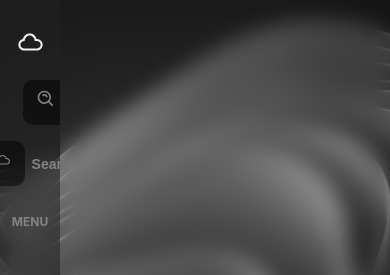
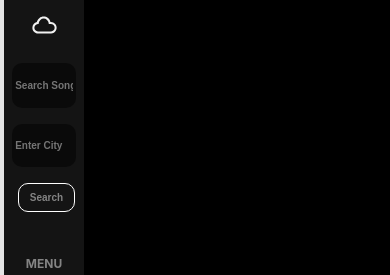
Before and after one commit to Pulkit-Dadheech/Weather-Tunes-Project, a React (Create React App) app: page /home-page/recommendations in a window 390 px wide. Shown: the top 275 px of the page. Built offline with nearby package versions, Linux system fonts and the light colour scheme; no server answers.

Commit message:
improve responsiveness of website

```diff
--- a/package.json
+++ b/package.json
@@ -38,5 +38,8 @@
       "last 1 firefox version",
       "last 1 safari version"
     ]
+  },
+  "devDependencies": {
+    "tailwindcss": "^3.4.12"
   }
 }
--- a/src/App.css
+++ b/src/App.css
@@ -12,8 +12,9 @@
     left: 0;
     right: 0;
     bottom:0;
-    background: var(--main-background);
-    background-size: cover;
-    filter: var(--main-background-image-filter);
+    /*background: var(--main-background);*/
+    /*background-size: cover;*/
+    /*filter: var(--main-background-image-filter);*/
+    background-color: black;
     z-index: -1;
 }
--- a/src/App.js
+++ b/src/App.js
@@ -7,6 +7,7 @@ import Playlist from "./components/PlayList";
 import React from "react";
 import Recommendations from "./components/Recommendations";
 import Navbar from "./components/Navbar";
+import '../src/styles/customize-progress-bar.css'
 
 function App() {
     return (
--- a/src/components/LeftMenu/LeftMenu.jsx
+++ b/src/components/LeftMenu/LeftMenu.jsx
@@ -1,35 +1,39 @@
-import React, {useContext, useEffect, useState} from "react";
+import React, { useState, useContext, useEffect } from "react";
 import "../../styles/LeftMenu.css";
-import {WiCloud} from "react-icons/wi";
-import {BiSearchAlt} from "react-icons/bi";
-import {MenuList} from "./MenuList";
-import {MenuItems} from "./MenuItems";
-import {TrackList} from "./TrackList";
-import {SongNameContext} from "../../songContext";
+import { WiCloud } from "react-icons/wi";
+import { BiSearchAlt } from "react-icons/bi";
+import { MenuList } from "./MenuList";
+import { MenuItems } from "./MenuItems";
+import { TrackList } from "./TrackList";
+import { SongNameContext } from "../../songContext";
 import axios from "axios";
-import {useNavigate} from "react-router-dom";
+import { useNavigate } from "react-router-dom";
+
 function LeftMenu() {
-    const {setSongName, weatherData, setWeatherData, city, setCity} = useContext(SongNameContext);
+    const { setSongName, weatherData, setWeatherData, city, setCity } = useContext(SongNameContext);
     const [cityName, setCityName] = useState("");
     const [search, setSearch] = useState("");
+    const [menuOpen, setMenuOpen] = useState(false); // To toggle menu on mobile
     const navigate = useNavigate();
-    const {setActiveItem} = useContext(SongNameContext);
+    const { setActiveItem } = useContext(SongNameContext);
 
     useEffect(() => {
         const delayDebounceFn = setTimeout(() => {
-            if(search!=="") setSongName(search);
+            if (search !== "") setSongName(search);
         }, 1000);
 
         return () => clearTimeout(delayDebounceFn);
     }, [search]);
 
     useEffect(() => {
-        fetchWeatherData()
-    }, [city])
+        fetchWeatherData();
+    }, [city]);
 
     const fetchWeatherData = async () => {
         try {
-            const {data} = await axios.get(`https://api.openweathermap.org/data/2.5/weather?q=${city}&appid=8e6bed74c04b5e007c5319a037a08e8e&units=metric`);
+            const { data } = await axios.get(
+                `https://api.openweathermap.org/data/2.5/weather?q=${city}&appid=8e6bed74c04b5e007c5319a037a08e8e&units=metric`
+            );
             console.log(data);
             setWeatherData(data);
         } catch (error) {
@@ -42,38 +46,55 @@ function LeftMenu() {
         setCity(cityName);
         setCity(cityName);
         fetchWeatherData();
-        setActiveItem("Recommendations")
+        setActiveItem("Recommendations");
         navigate("/home-page/recommendations");
     };
 
+    const toggleMenu = () => {
+        setMenuOpen(!menuOpen);
+    };
+
     return (
-        <div className="left-menu">
+        <>
+            {/* Button to toggle menu on smaller screens */}
+            <button className="menu-toggle" onClick={toggleMenu}>
+                <i className="fas fa-bars"></i>
+            </button>
+
+            {/* Left menu with conditional class for mobile view */}
+            <div className={`left-menu ${menuOpen ? "open" : ""}`}>
                 <div className="logo-container">
                     <i>{WiCloud()}</i>
                     <h3 className="left-menu-main-title">Weather Tunes</h3>
                 </div>
                 <div className="search-box">
                     <i className="search-icon">{BiSearchAlt()}</i>
-                <input type="text" placeholder="Search Song" onChange={(e) => setSearch(e.target.value)}/>
+                    <input
+                        type="text"
+                        placeholder="Search Song"
+                        onChange={(e) => setSearch(e.target.value)}
+                    />
                 </div>
 
                 <div className="weather-card">
                     <div className="weather-box">
                         <div className="weather-search-box">
                             <i className="weather-icon">{WiCloud()}</i>
-                        <input type={"text"} placeholder="Enter City" value={cityName} onChange={(e) => setCityName(e.target.value)}/>
+                            <input
+                                type="text"
+                                placeholder="Enter City"
+                                value={cityName}
+                                onChange={(e) => setCityName(e.target.value)}
+                            />
                         </div>
                         <button onClick={onSearch} className="search-button">
-                        {cityName === city ? 'Shuffle Song' : 'Search'}
+                            {cityName === city ? "Shuffle Song" : "Search"}
                         </button>
-
                     </div>
                     {typeof weatherData.main !== "undefined" ? (
                         <div className={"weather-information"}>
                             <p>{weatherData.name}</p>
-                        {/* Temperature Celsius  */}
                             <p>{weatherData.main.temp}°C</p>
-                        {/* Condition (Sunny ) */}
                             <p>{weatherData.weather[0].main}</p>
                         </div>
                     ) : (
@@ -82,14 +103,14 @@ function LeftMenu() {
                 </div>
 
                 <div className={"menu-items-container"}>
-                <MenuItems title={"Menu"} menuObject={MenuList}/>
+                    <MenuItems title={"Menu"} menuObject={MenuList} />
                 </div>
                 <div className="track-list-container">
-                <TrackList/>
+                    <TrackList />
                 </div>
-
             </div>
+        </>
     );
 }
 
-export {LeftMenu};
+export { LeftMenu };
--- a/src/components/Recommendations.jsx
+++ b/src/components/Recommendations.jsx
@@ -1,10 +1,10 @@
-import {useContext} from "react";
+import {useContext, useEffect, useState} from "react";
 import {SongNameContext} from "../songContext";
 import "../styles/weather-playlist.css";
 import {useNavigate} from "react-router-dom";
 
 export default function Recommendations() {
-
+    const [loading, setLoading] = useState(true); // Initialize loading state
     const navigate  = useNavigate();
     const {
         setSongName,
@@ -12,25 +12,34 @@ export default function Recommendations() {
         setActiveItem
     } = useContext(SongNameContext);
 
+    useEffect(() => {
+        setTimeout(() => {
+            setLoading(false);
+        }, 2000);
+    }, []);
 
     const setSong = (song) => {
         setSongName(song);
         localStorage.setItem('songName', song);
         setActiveItem('Home');
         navigate('/home-page');
-
     }
 
     return (
         <div className="weather-playlist">
             <h1 className="weather-playlist-title">Recommended Songs</h1>
+
+            {loading ? (
+                <p className="loading-text" style={{color: "white"}}>Please wait, fetching songs...</p>
+            ) : (
                 <ul className="weather-song-list">
                     {weatherPlaylistData.map((song, index) => (
-                    <li key={index} className="weather-song-item" onClick={()=>setSong(song)}>
+                        <li key={index} className="weather-song-item" onClick={() => setSong(song)}>
                             {song}
                         </li>
                     ))}
                 </ul>
+            )}
         </div>
     );
 }
--- a/src/styles/LeftMenu.css
+++ b/src/styles/LeftMenu.css
@@ -1,5 +1,5 @@
 .left-menu{
-    width: 250px;
+    width: 18%;
     height: 100%;
     min-height: 100vh;
     background: var(--left-menu-color);
@@ -13,7 +13,7 @@
     display: flex;
     align-items: center;
     align-content: center;
-    justify-content: space-between;
+    justify-content: center;
 }
 
 .left-menu .logo-container i{
@@ -114,9 +114,6 @@
     border-radius: 10px;
     font-size: 14px;
     font-weight: bold;
-
-
-
 }
 
 .search-button:hover {
@@ -133,6 +130,8 @@
     border-radius: 10px;
     border: 1px solid grey;
     color: #dddddd;
+    box-sizing: border-box;
+    max-width: 100%;
 }
 .menu-container{
     margin: 15px 0;
@@ -285,19 +284,110 @@
 
 @media screen and (max-width: 550px) {
     .left-menu {
-        min-width: 60px;
-        width: 60px;
+        min-width: 5rem;
+        width: 25%;
         display: flex;
         flex-direction: column;
         /*justify-content: center;*/
         align-items: center;
+        padding: 0.5rem;
     }
     .left-menu .left-menu-main-title{
         display: none;
     }
+    .weather-card{
+        box-sizing: border-box;
+        max-width: 100%;
+    }
 
+    .weather-box {
+        display: flex;
+        box-sizing: border-box;
+        flex-direction: column;
+        justify-content: center;
+        align-items: center;
+        /*width: 100%;*/
+        height: auto;
+        padding: 0;
+        margin: 0;
+        max-width: 100%;
+    }
+    .weather-search-box {
+        display: flex;
+        align-items: center; /* Vertically align items */
+        justify-content: center;
+        width: 100%;
+        max-width: 500px; /* You can limit the width on larger screens */
+        height: auto; /* Let it adapt to its content */
+        border-radius: 10px;
+        box-sizing: border-box;
+        margin-bottom: 1rem; /* Adds space between elements */
+    }
+    .weather-search-box input {
+        width: 100%; /* Full width inside the parent */
+        height: 100%; /* Full height inside the parent */
+        border-radius: 10px;
+        background-color: var(--left-menu-search-box-color);
+        border: none;
+        color: #f1f1f1;
+        font-weight: bold;
+        padding-block: 1rem;
+        padding-inline: 0.2rem;
+        font-size: 10px;
+    }
+    .search-icon{
+        display: none;
+    }
+    .search-icon .search-box{
+        font-size: small;
+        padding-inline: 0.2rem;
+
+    }
+    .search-button {
+        top: 0;
+        border: 1px solid white;
+        color: var(--left-menu-menusection);
+        background-color: transparent;
+        cursor: pointer;
+        border-radius: 10px;
+        font-size: 10px;
+        font-weight: bold;
+        margin-bottom: 1rem;
+        /*box-sizing: border-box;*/
+        max-width: 90%;
+        display: flex;
+        align-items: center;
+        justify-content: center;
+
+        padding: 0.5rem 1rem;
+
+    }
+
+    .search-button:hover {
+        /*transition: 0.3s;*/
+        color: white;
+        border: 0.1rem solid grey;
+    }
+    .search-box input{
+        flex-grow: 1; /* This will make the input take all available space */
+        width: 100%; /* Full width inside the parent */
+        height: 100%; /* Full height inside the parent */
+        border-radius: 10px;
+        background-color: var(--left-menu-search-box-color);
+        border: none;
+        padding-left: 45px; /* For the icon */
+        color: #f1f1f1;
+        font-size: 10px;
+        font-weight: bold;
+        padding-block: 1rem;
+        padding-inline: 0.2rem;
+
+    }
+    .weather-search-box .weather-icon {
+        display: none;
+    }
     .left-menu .search-box .weather-search-box{
-        display: none;
+        display: flex;
     }
 
     .track-list {
--- a/src/styles/Login.css
+++ b/src/styles/Login.css
@@ -3,9 +3,10 @@
     justify-content: space-evenly;
     align-items: center;
     height: 100vh;
-    /*background-color: black;*/
-    background: var(--main-background);
+    background-color: black;
+    /*background: */
     filter: grayscale(100);
+    color: white;
 }
 #login-main{
     width: 100%;
@@ -14,6 +15,7 @@
     justify-content: center;
     align-items: center;
 
+
 }
 #login-form{
     display: flex;
@@ -21,6 +23,8 @@
     padding: 60px;
     backdrop-filter: blur(10px);
     border-radius: 10px;
+    border: 1px solid white;
+
 }
 #login-h2{
     align-self: center;
@@ -37,11 +41,16 @@
 }
 #login-btn{
     padding: 20px 50px;
-    border: none;
+    /*border: none;*/
     background-color: black;
-    color: aliceblue;
+    border: 1px solid white;
+    border-radius: 1rem;
+    color: white;
     margin-top: 30px;
     cursor: pointer;
     font-size: 15px;
     font-weight: bold;
 }
+#login-btn:hover{
+    background-color: #333333;
+}
```
Also changed, not shown: src/styles/customize-progress-bar.css (+0 -7 lines), 1 other file (tests, documents, lock files or other folders). Lines whose indentation alone changed are shown as unchanged.
